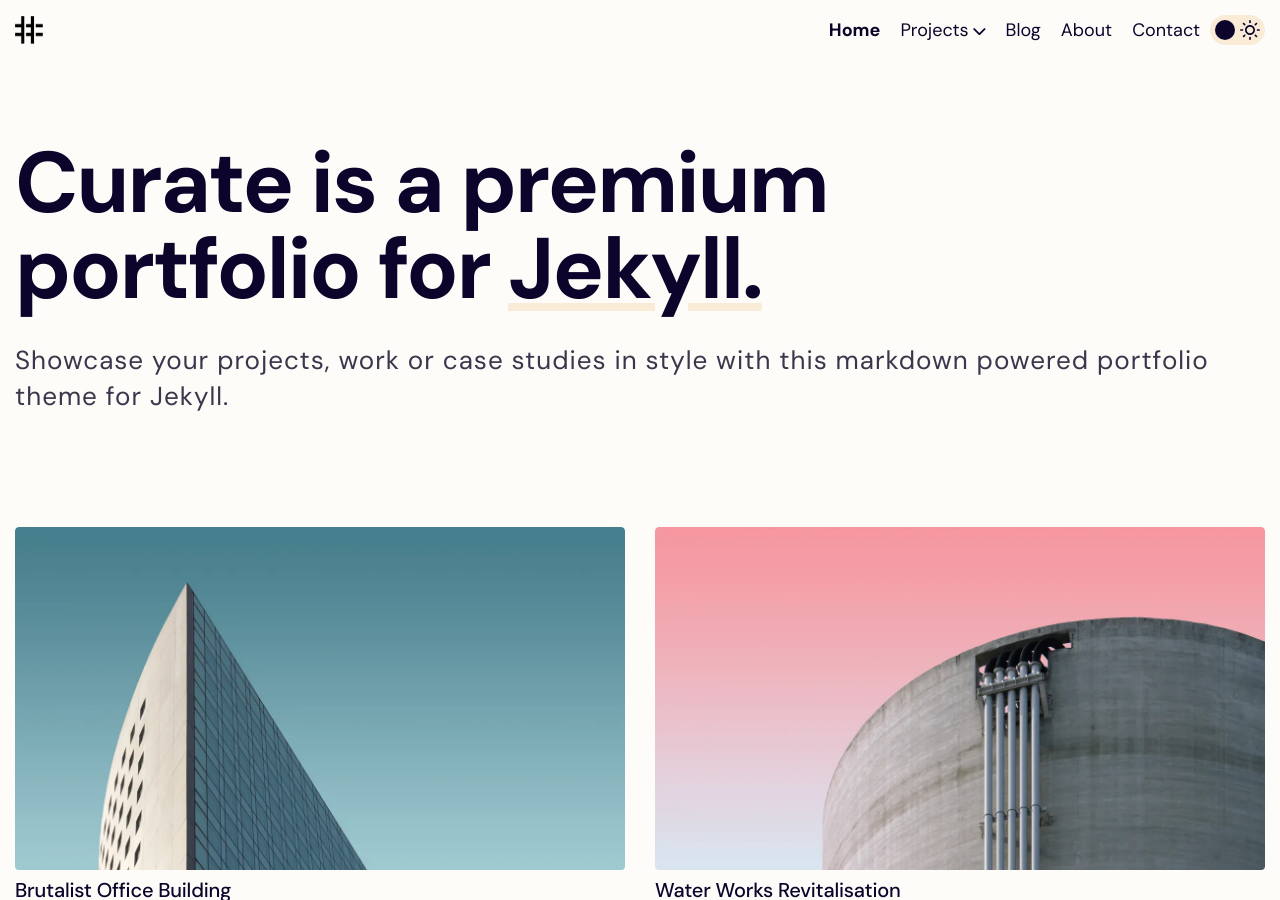
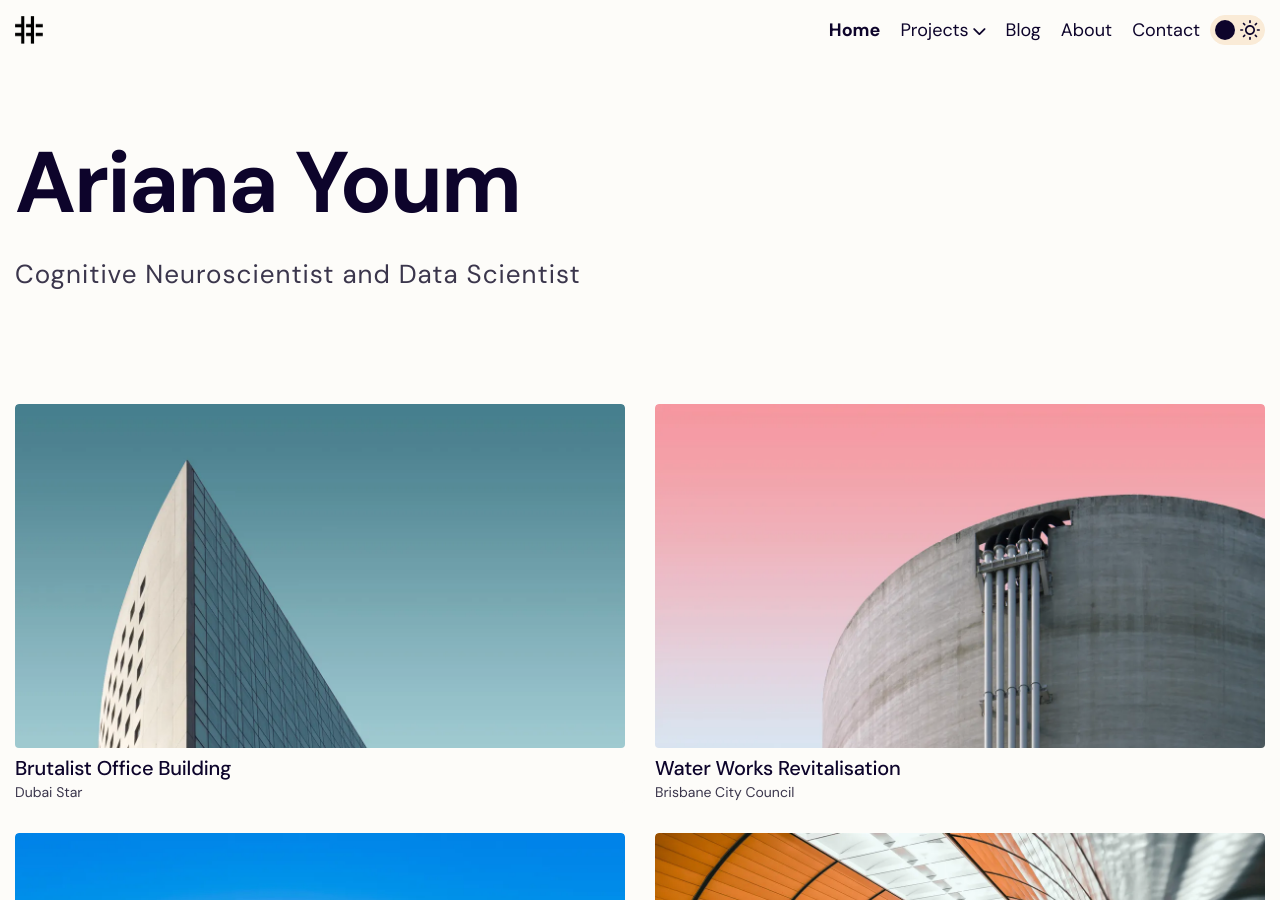
Before and after one commit to arianayoum/ariana-youm, a Jekyll site: the page built from pages/home.md, in a window 1280 px wide and 900 px high. Built offline with Jekyll 4.4.1, drawn with Linux system fonts in a browser that asks for light colours.

Commit message:
Update home.md

```diff
--- a/pages/home.md
+++ b/pages/home.md
@@ -1,10 +1,10 @@
 ---
 layout: home
 permalink: "/"
-title: "Curate is a premium portfolio for <strong>Jekyll.</strong>"
-description: "Showcase your projects, work or case studies in style with this markdown powered portfolio theme for Jekyll."
-meta_description: "Jekyll Curate is a premium Jekyll blog theme"
-meta_title: Jekyll Curate - Premium Portfolio Theme
+title: "Ariana Youm"
+description: "Cognitive Neuroscientist and Data Scientist"
+meta_description: ""
+meta_title:
 subscribe: false
 
 projects:
```
